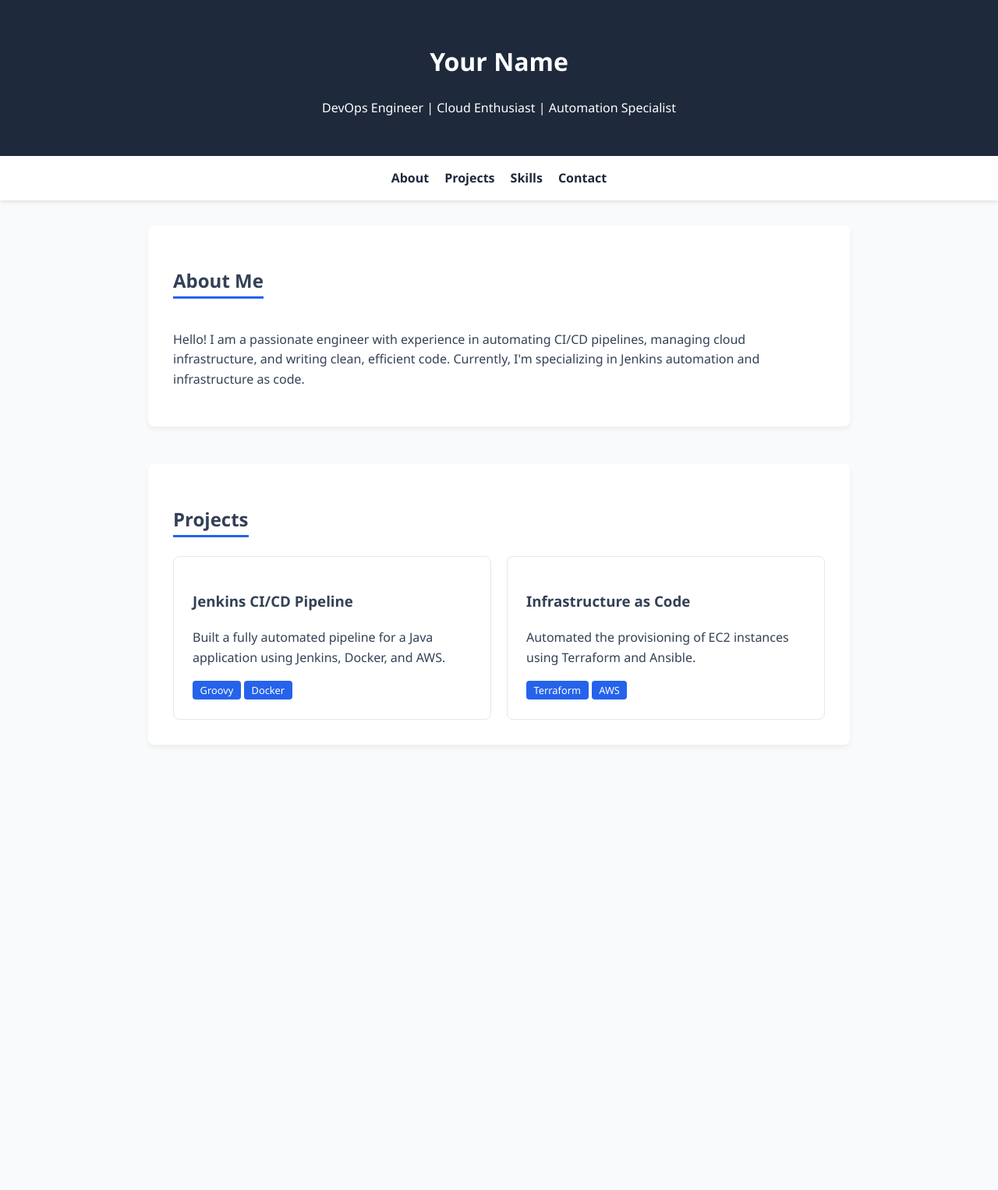
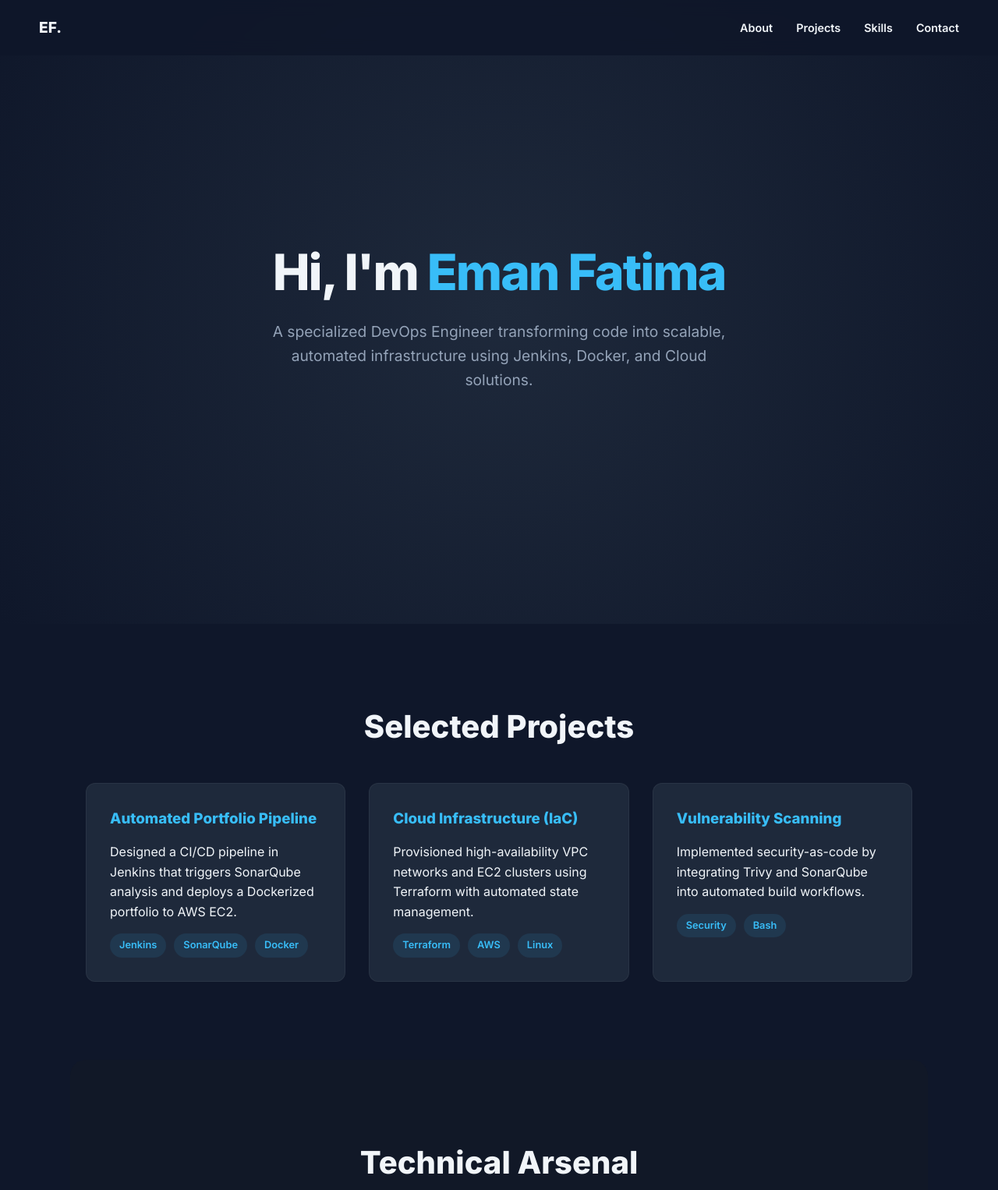
Before and after one commit to Eman553/Portfolio-1, a plain HTML site: page index.html in a window 1280 px wide. Shown: the top 1526 px of the page at 78% size. Before the commit the page ends 1003 px from the top, so only its background shows below. Drawn offline with Linux system fonts and the light colour scheme.

Commit message:
portfolio11

```diff
--- a/index.html
+++ b/index.html
@@ -3,131 +3,233 @@
 <head>
     <meta charset="UTF-8">
     <meta name="viewport" content="width=device-width, initial-scale=1.0">
-    <title>My Portfolio | DevOps Engineer</title>
+    <title>Eman Fatima | DevOps & Cloud Engineer</title>
+    <link href="https://fonts.googleapis.com/css2?family=Inter:wght@300;400;600;800&display=swap" rel="stylesheet">
     <style>
         :root {
-            --primary: #2563eb;
-            --dark: #1e293b;
-            --light: #f8fafc;
-            --text: #334155;
+            --bg: #0f172a;
+            --card-bg: #1e293b;
+            --accent: #38bdf8;
+            --text-main: #f1f5f9;
+            --text-dim: #94a3b8;
+        }
+
+        * {
+            margin: 0;
+            padding: 0;
+            box-sizing: border-box;
         }
 
         body {
-            font-family: 'Segoe UI', Tahoma, Geneva, Verdana, sans-serif;
-            margin: 0;
+            font-family: 'Inter', sans-serif;
+            background-color: var(--bg);
+            color: var(--text-main);
             line-height: 1.6;
-            color: var(--text);
-            background-color: var(--light);
+            scroll-behavior: smooth;
         }
 
-        header {
-            background: var(--dark);
-            color: white;
-            padding: 2rem 1rem;
+        /* --- Hero Section --- */
+        .hero {
+            height: 100vh;
+            display: flex;
+            flex-direction: column;
+            justify-content: center;
+            align-items: center;
+            text-align: center;
+            background: radial-gradient(circle at center, #1e293b 0%, #0f172a 100%);
+            padding: 20px;
+        }
+
+        .hero h1 {
+            font-size: 4rem;
+            font-weight: 800;
+            margin-bottom: 10px;
+            letter-spacing: -2px;
+        }
+
+        .hero h1 span {
+            color: var(--accent);
+        }
+
+        .hero p {
+            font-size: 1.2rem;
+            color: var(--text-dim);
+            max-width: 600px;
+        }
+
+        /* --- Navigation --- */
+        nav {
+            position: fixed;
+            top: 0;
+            width: 100%;
+            padding: 20px 50px;
+            display: flex;
+            justify-content: space-between;
+            align-items: center;
+            background: rgba(15, 23, 42, 0.9);
+            backdrop-filter: blur(10px);
+            z-index: 1000;
+        }
+
+        .nav-links {
+            display: flex;
+            gap: 30px;
+        }
+
+        .nav-links a {
+            text-decoration: none;
+            color: var(--text-main);
+            font-weight: 600;
+            font-size: 0.9rem;
+            transition: color 0.3s;
+        }
+
+        .nav-links a:hover {
+            color: var(--accent);
+        }
+
+        /* --- Sections Layout --- */
+        .container {
+            max-width: 1100px;
+            margin: 0 auto;
+            padding: 100px 20px;
+        }
+
+        h2 {
+            font-size: 2.5rem;
+            margin-bottom: 40px;
             text-align: center;
         }
 
-        nav {
-            background: #fff;
-            padding: 1rem;
-            display: flex;
-            justify-content: center;
-            gap: 20px;
-            position: sticky;
-            top: 0;
-            box-shadow: 0 2px 5px rgba(0,0,0,0.1);
-        }
-
-        nav a {
-            text-decoration: none;
-            color: var(--dark);
-            font-weight: bold;
-        }
-
-        .container {
-            max-width: 900px;
-            margin: 2rem auto;
-            padding: 0 1rem;
-        }
-
-        .section {
-            margin-bottom: 3rem;
-            background: white;
-            padding: 2rem;
-            border-radius: 8px;
-            box-shadow: 0 4px 6px rgba(0,0,0,0.05);
-        }
-
-        h2 {
-            border-bottom: 3px solid var(--primary);
-            display: inline-block;
-            margin-bottom: 1.5rem;
-        }
-
-        .project-grid {
+        /* --- Grid System --- */
+        .grid {
             display: grid;
-            grid-template-columns: repeat(auto-fit, minmax(250px, 1fr));
-            gap: 20px;
+            grid-template-columns: repeat(auto-fit, minmax(300px, 1fr));
+            gap: 30px;
         }
 
         .card {
-            border: 1px solid #e2e8f0;
-            padding: 1.5rem;
-            border-radius: 8px;
-            transition: transform 0.2s;
+            background: var(--card-bg);
+            padding: 30px;
+            border-radius: 12px;
+            border: 1px solid rgba(255, 255, 255, 0.05);
+            transition: transform 0.3s, border-color 0.3s;
         }
 
         .card:hover {
-            transform: translateY(-5px);
+            transform: translateY(-10px);
+            border-color: var(--accent);
         }
 
-        .badge {
-            background: var(--primary);
-            color: white;
-            padding: 0.2rem 0.6rem;
-            border-radius: 4px;
-            font-size: 0.8rem;
+        .card h3 {
+            margin-bottom: 15px;
+            color: var(--accent);
         }
 
+        /* --- Skills Tag Cloud --- */
+        .tags {
+            display: flex;
+            flex-wrap: wrap;
+            gap: 10px;
+            margin-top: 15px;
+        }
+
+        .tag {
+            background: rgba(56, 189, 248, 0.1);
+            color: var(--accent);
+            padding: 5px 12px;
+            border-radius: 20px;
+            font-size: 0.8rem;
+            font-weight: 600;
+        }
+
+        /* --- Footer --- */
         footer {
             text-align: center;
-            padding: 2rem;
-            background: var(--dark);
-            color: white;
+            padding: 50px;
+            background: #020617;
+            color: var(--text-dim);
+        }
+
+        /* Mobile Adjustments */
+        @media (max-width: 768px) {
+            .hero h1 { font-size: 2.5rem; }
+            nav { padding: 20px; }
+            .nav-links { display: none; }
         }
     </style>
 </head>
 <body>
 
-<header>
-    <h1>Your Name</h1>
-    <p>DevOps Engineer | Cloud Enthusiast | Automation Specialist</p>
-</header>
-
     <nav>
+        <div style="font-weight: 800; font-size: 1.2rem;">EF.</div>
+        <div class="nav-links">
             <a href="#about">About</a>
             <a href="#projects">Projects</a>
             <a href="#skills">Skills</a>
             <a href="#contact">Contact</a>
+        </div>
     </nav>
 
-<div class="container">
-
-    <section id="about" class="section">
-        <h2>About Me</h2>
-        <p>Hello! I am a passionate engineer with experience in automating CI/CD pipelines, managing cloud infrastructure, and writing clean, efficient code. Currently, I'm specializing in Jenkins automation and infrastructure as code.</p>
+    <section class="hero">
+        <h1>Hi, I'm <span>Eman Fatima</span></h1>
+        <p>A specialized DevOps Engineer transforming code into scalable, automated infrastructure using Jenkins, Docker, and Cloud solutions.</p>
     </section>
 
-    <section id="projects" class="section">
-        <h2>Projects</h2>
-        <div class="project-grid">
+    <div class="container" id="projects">
+        <h2>Selected Projects</h2>
+        <div class="grid">
             <div class="card">
-                <h3>Jenkins CI/CD Pipeline</h3>
-                <p>Built a fully automated pipeline for a Java application using Jenkins, Docker, and AWS.</p>
-                <span class="badge">Groovy</span> <span class="badge">Docker</span>
+                <h3>Automated Portfolio Pipeline</h3>
+                <p>Designed a CI/CD pipeline in Jenkins that triggers SonarQube analysis and deploys a Dockerized portfolio to AWS EC2.</p>
+                <div class="tags">
+                    <span class="tag">Jenkins</span>
+                    <span class="tag">SonarQube</span>
+                    <span class="tag">Docker</span>
+                </div>
             </div>
             <div class="card">
-                <h3>Infrastructure as Code</h3>
-                <p>Automated the provisioning of EC2 instances using Terraform and Ansible.</p>
-                <span class="badge">Terraform</span> <span class="badge">AWS</span>
+                <h3>Cloud Infrastructure (IaC)</h3>
+                <p>Provisioned high-availability VPC networks and EC2 clusters using Terraform with automated state management.</p>
+                <div class="tags">
+                    <span class="tag">Terraform</span>
+                    <span class="tag">AWS</span>
+                    <span class="tag">Linux</span>
                 </div>
+            </div>
+            <div class="card">
+                <h3>Vulnerability Scanning</h3>
+                <p>Implemented security-as-code by integrating Trivy and SonarQube into automated build workflows.</p>
+                <div class="tags">
+                    <span class="tag">Security</span>
+                    <span class="tag">Bash</span>
+                </div>
+            </div>
+        </div>
+    </div>
+
+    <div class="container" id="skills" style="background: #111827; border-radius: 20px;">
+        <h2>Technical Arsenal</h2>
+        <div class="grid" style="text-align: center;">
+            <div>
+                <h4 style="margin-bottom: 10px;">Automation</h4>
+                <p style="color: var(--text-dim);">Jenkins Pipelines, Ansible, GitHub Actions</p>
+            </div>
+            <div>
+                <h4 style="margin-bottom: 10px;">Containerization</h4>
+                <p style="color: var(--text-dim);">Docker, Kubernetes (K8s), Helm</p>
+            </div>
+            <div>
+                <h4 style="margin-bottom: 10px;">Cloud & OS</h4>
+                <p style="color: var(--text-dim);">AWS (EC2, S3, RDS), Ubuntu Server, RHEL</p>
+            </div>
+        </div>
+    </div>
+
+    <footer>
+        <p>&copy; 2025 Eman Fatima. All rights reserved.</p>
+        <p style="font-size: 0.8rem; margin-top: 10px;">Optimized for high-performance delivery.</p>
+    </footer>
+
+</body>
+</html>
```
Lines whose indentation alone changed are shown as unchanged.
